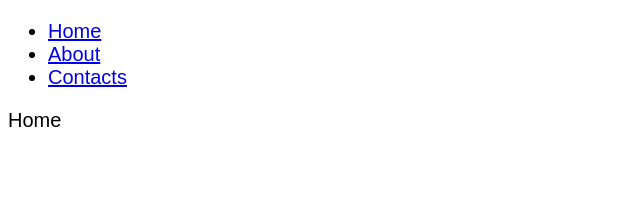
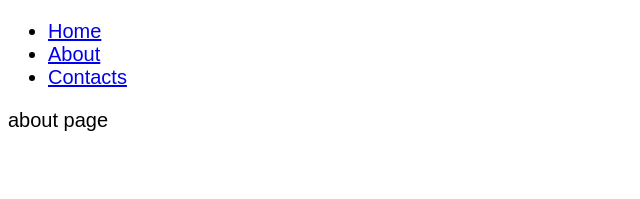
Before and after one commit to Makskuh/fe-2023-1-react-app, a React (Create React App) app: page /about in a window 1280 px wide. Before the commit this address led to /. Shown: the top 199 px of the page, without its empty margins (0-640 px from the left). Built offline with nearby package versions, Linux system fonts and the light colour scheme.

Commit message:
Refactor project structure

```diff
--- a/src/App.js
+++ b/src/App.js
@@ -1,6 +1,7 @@
 import React from 'react';
-import { BrowserRouter, Switch, Route, Link } from 'react-router-dom';
-import UsersLoader from './components/UsersLoader';
+import { BrowserRouter, Switch, Route } from 'react-router-dom';
+import HomePage from './pages/HomePage';
+import AboutPage from './pages/AboutPage';
 
 class App extends React.Component {
   constructor(props) {
@@ -36,28 +37,12 @@ class App extends React.Component {
 
     return (
       <BrowserRouter>
-        <header>
-          <nav>
-            <ul>
-              <li>
-                <Link to='/'>Home</Link>
-              </li>
-              <li>
-                <Link to='/about'>About</Link>
-              </li>
-              <li>
-                <Link to='/contacts'>Contacts</Link>
-              </li>
-            </ul>
-          </nav>
-        </header>
-
         <Switch>
           <Route exact path='/'>
-            {(libProps) => <Home {...libProps} />}
+            {(libProps) => <HomePage {...libProps} />}
           </Route>
 
-          <Route path='/about' component={About} />
+          <Route path='/about' component={AboutPage} />
 
           <Route
             path='/contacts'
@@ -71,19 +56,6 @@ class App extends React.Component {
   }
 }
 
-const Home = (props) => {
-  console.log(props);
-  return <div>Home</div>;
-};
-
-const About = (props) => {
-  console.log(props);
-
-  setTimeout(() => props.history.push('/'), 3000);
-
-  return <div>About</div>;
-};
-
 const Contacts = (props) => {
   console.log(props);
   return <div>Contacts</div>;
--- a/src/components/Header/index.jsx
+++ b/src/components/Header/index.jsx
@@ -1,26 +1,22 @@
 import React from 'react';
-
-// class Header extends React.Component {
-//   render() {
-//     console.log(this.props);
-//     const { titleText } = this.props;
-
-//     return (
-//       <header id='header' className='class' title={titleText}>
-//         <h1>My Site</h1>
-//         <nav>This is nav</nav>
-//       </header>
-//     );
-//   }
-// }
+import { Link } from 'react-router-dom';
 
 function Header(props) {
-  const { titleText } = props;
-
   return (
-    <header id='header' className='class' title={titleText}>
-      <h1>My Site</h1>
-      <nav>This is nav</nav>
+    <header>
+      <nav>
+        <ul>
+          <li>
+            <Link to='/'>Home</Link>
+          </li>
+          <li>
+            <Link to='/about'>About</Link>
+          </li>
+          <li>
+            <Link to='/contacts'>Contacts</Link>
+          </li>
+        </ul>
+      </nav>
     </header>
   );
 }
--- /dev/null
+++ b/src/pages/AboutPage/index.jsx
@@ -0,0 +1,13 @@
+import React from 'react';
+import Header from '../../components/Header';
+
+function AboutPage(page) {
+  return <>
+    <Header />
+    <main>
+      about page
+    </main>
+  </>;
+}
+
+export default AboutPage;
--- /dev/null
+++ b/src/pages/HomePage/index.jsx
@@ -0,0 +1,13 @@
+import React from 'react';
+import Header from '../../components/Header';
+
+function HomePage(page) {
+  return <>
+    <Header />
+    <main>
+      main page
+    </main>
+  </>;
+}
+
+export default HomePage;
```
Also changed, not shown: src/pages/HomePage/HomePage.module.scss (added).
